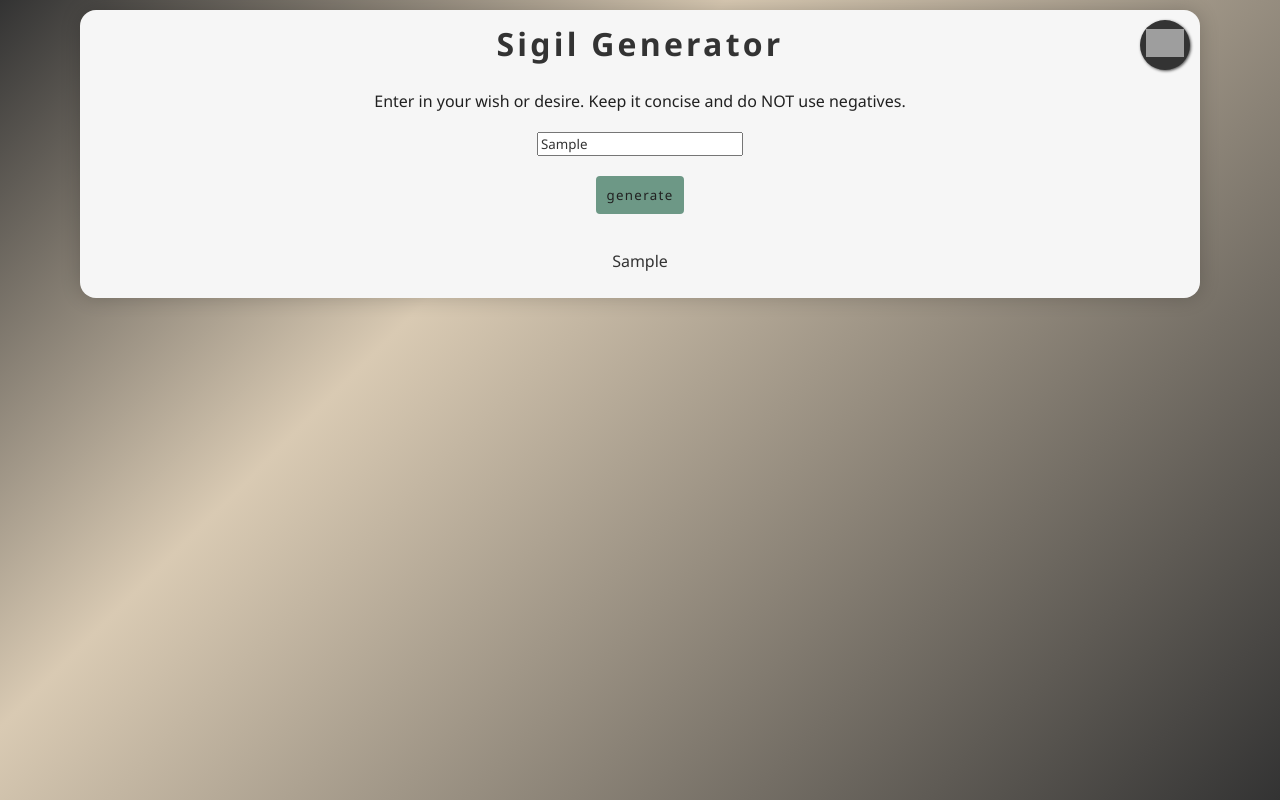
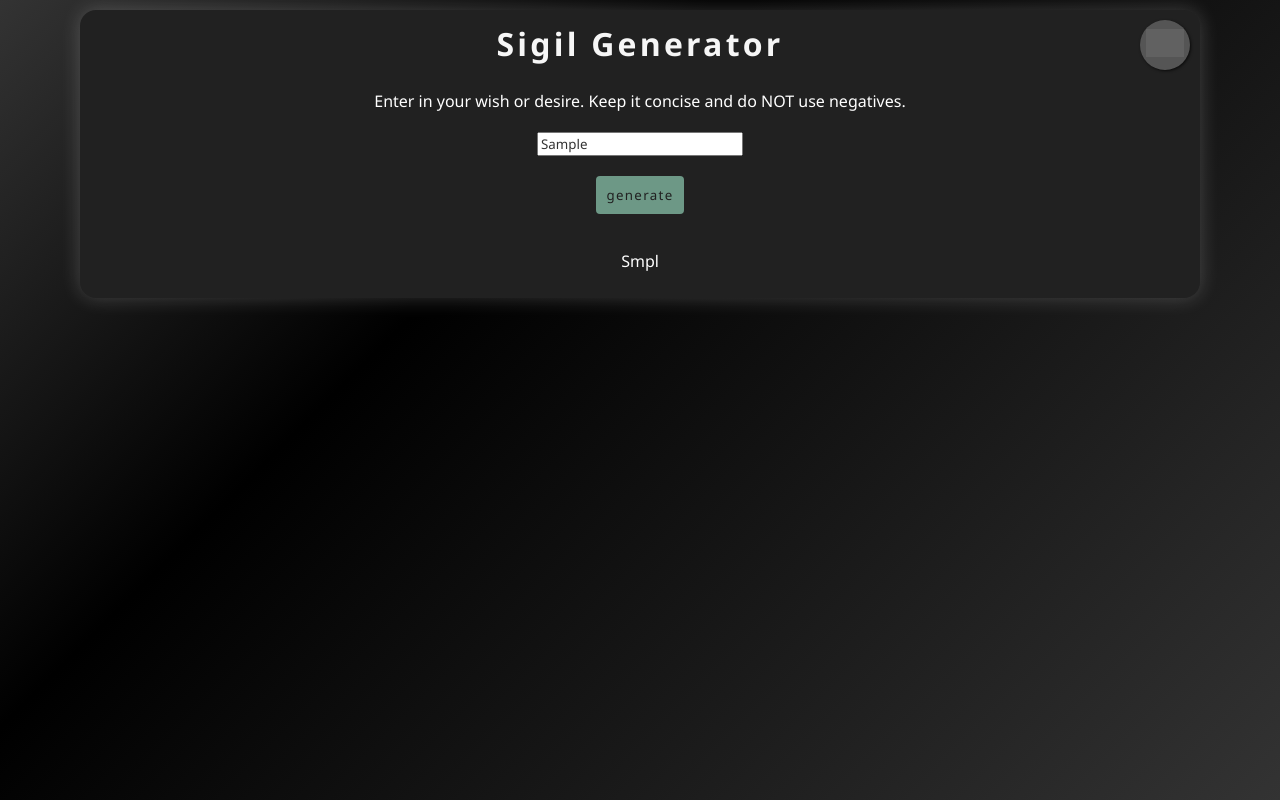
Before and after one commit to Koda-Pig/Sigil-Generator, a website built with Vite: page index.html in a window 1280 px wide. Both pictures are taken after typing "Sample" into the empty fields and a click on the input "generate". Built offline with nearby package versions, Linux system fonts and the light colour scheme; grey boxes are pictures that could not be loaded.

Commit message:
Completed function to remove vowels and spaces
Completed function to remove vowels and spaces (using nested loop).

Removed all unused code

```diff
--- a/index.html
+++ b/index.html
@@ -6,7 +6,7 @@
         <meta name='viewport' content='width=device-width, initial-scale=1.0' />
         <title>Sigil Generator</title>
     </head>
-    <body>
+    <body class='dark-mode'>
         <main>
             <div class='container flex'>
                 <div class='nav'>
--- a/main.js
+++ b/main.js
@@ -38,76 +38,22 @@ function genSigil() {
     var finalString = removedDuplicates;
 
 
-    // this doesn't work yet.
-    /* the logic is:
-    if removedDuplicates contains:  ' ', 'a', 'e', 'i', 'o', 'u'
-    replace said with ''
-    return new string.
-    */
+    function removeDuplicates(input) {
+        let disallow = [' ', 'a', 'e', 'i', 'o', 'u'];
+        let stringFromArray = input.split('');
 
-    // function removeVowelsAndSpaces() {
-    //     for (k = 0; k < removedDuplicates.length; k++) {
-    //         let removeThese = [' ', 'a', 'e', 'i', 'o', 'u'];
-    //         return removedDuplicates.replace(removeThese[k],'');
-    //     }
-    // }
-
-    // function removeVowelsAndSpaces() {
-    //     var removeThese = [' ', 'a', 'e', 'i', 'o', 'u'];
-    //     for (i = 0; i < removedDuplicates.length; i++) {
-    //         if (removedDuplicates )
-    //         removedDuplicates.replace(removeThese[i],'');
-    //     }
-    // }
+        for (let i = 0; i < disallow.length; i++) {
+            for (let j = 0; j < stringFromArray.length; j++) {
+                if (disallow[i] == stringFromArray[j]) {
+                    stringFromArray.splice(j,1);
+                }
+            }
+        }
+        finalString = stringFromArray.join('');
+    }
+    removeDuplicates(removedDuplicates);
 
 
-    // function checker(value) {
-    //     var removeThese = [' ', 'a', 'e', 'i', 'o', 'u'];
 
-    //     for (var i = 0; i < removeThese.length; i++) {
-    //       if (value.indexOf(removeThese[i]) > -1) {
-    //         return false;
-    //       }
-    //     }
-    //     return true;
-    //   }
-
-    //   removedDuplicates = removeThese.filter(checker);
-
-    // let finalString = removedDuplicates;
-    // for (let i = 0; i < removedDuplicates.length; i++) {
-    //     if (
-    //         finalString[i] === ' ' ||
-    //         finalString[i] === 'a' ||
-    //         finalString[i] === 'e' ||
-    //         finalString[i] === 'i' ||
-    //         finalString[i] === 'o' ||
-    //         finalString[i] === 'u'
-    //         )
-    //         {
-    //             finalString.replace(finalString[i],'');
-    //         }
-    //     }
-
-
-    // var removeThese = [' ', 'a', 'e', 'i', 'o', 'u'];
-    // function removeVowelsAndSpaces(input, remove) {
-    //     var index = 0;
-    //     for (var i = 0; i < input.length; i++) {
-    //         var j;
-    //         for (j = 0; j < i; j++) {
-    //             if (input[i] == remove[j]) {
-    //                 input.replace(input[i],'');
-    //             }
-    //         }
-    //         if (j == i) {
-    //             input[index++] = input[i];
-    //         }
-    //     }
-    //     return input;
-    // }
-    // var finalString = removeVowelsAndSpaces(removedDuplicates,removeThese);
-
-
-        output.innerHTML = finalString;
+    output.innerHTML = finalString;
 }
```
